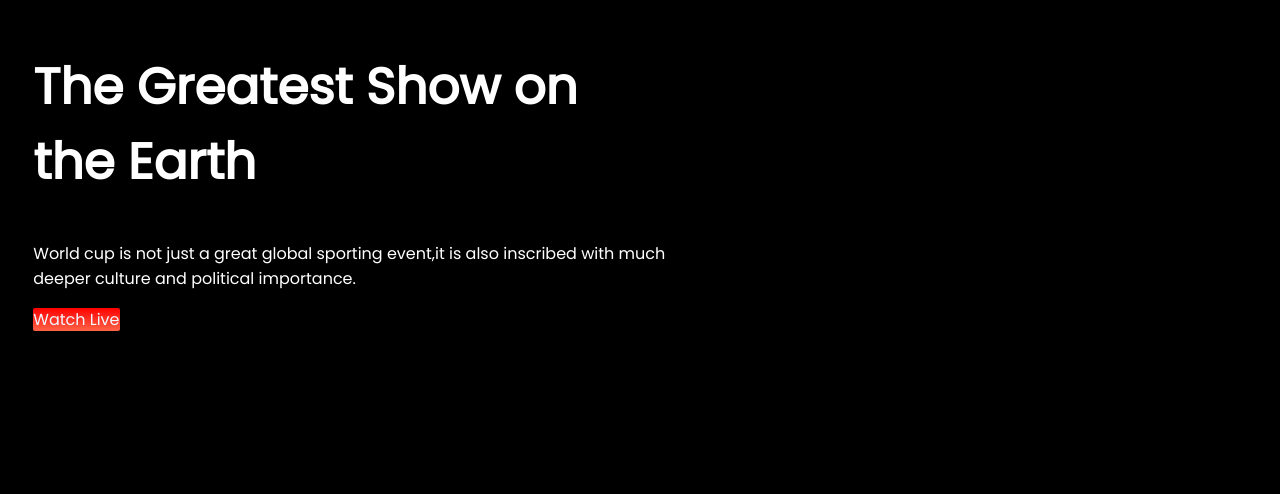
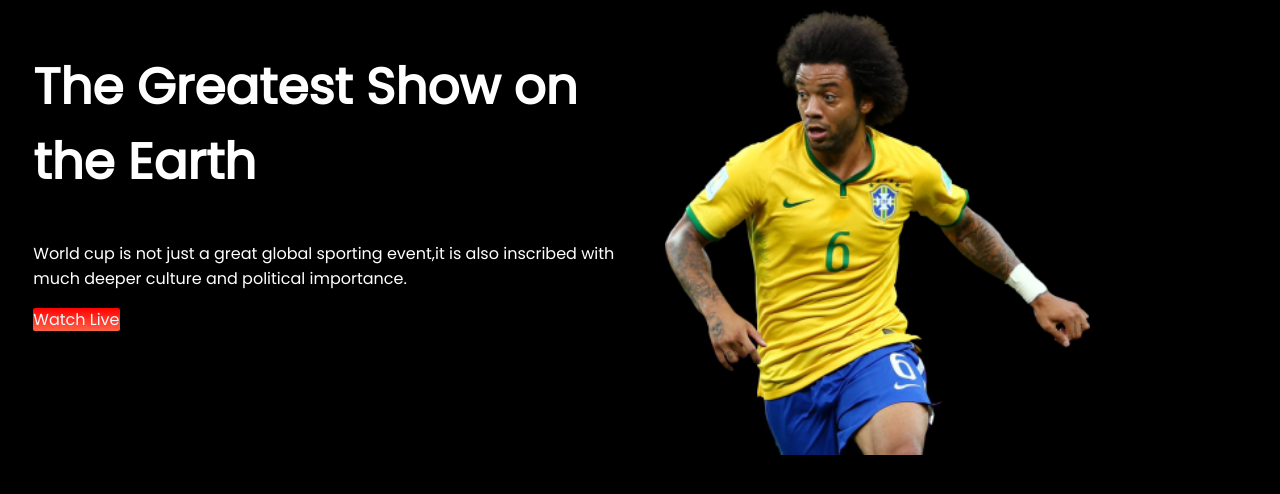
Before and after one commit to mubasshirmantasha/World-Cup, a plain HTML site: page index.html in a window 1280 px wide. Drawn offline with Linux system fonts and the light colour scheme.

Commit message:
another added

```diff
--- a/index.html
+++ b/index.html
@@ -15,10 +15,16 @@
 <body>
     <section class="top-banner">
         <div class="half-width">
+            <p style="background-color: black;"></p>
             <h1 class="white-color">The Greatest Show on the Earth</h1>
-            <p class="white-color">World cup is not just a great global sporting event,it is also inscribed with much
+            <p class="white-color">World cup is not just a great global sporting event,it is also inscribed with
+                much
                 deeper culture and political importance.</p>
             <a class="link-button" target="_blank" href="">Watch Live</a>
+
+        </div>
+        <div class="half-width">
+            <img src="assets/Banner Image.png" alt="">
         </div>
     </section>
 </body>
--- a/style.css
+++ b/style.css
@@ -29,3 +29,8 @@ section {
     font-weight: 300;
     border-radius: 2px;
 }
+
+.half-width img {
+    width: 70%;
+    padding-right: 5px;
+}
```
